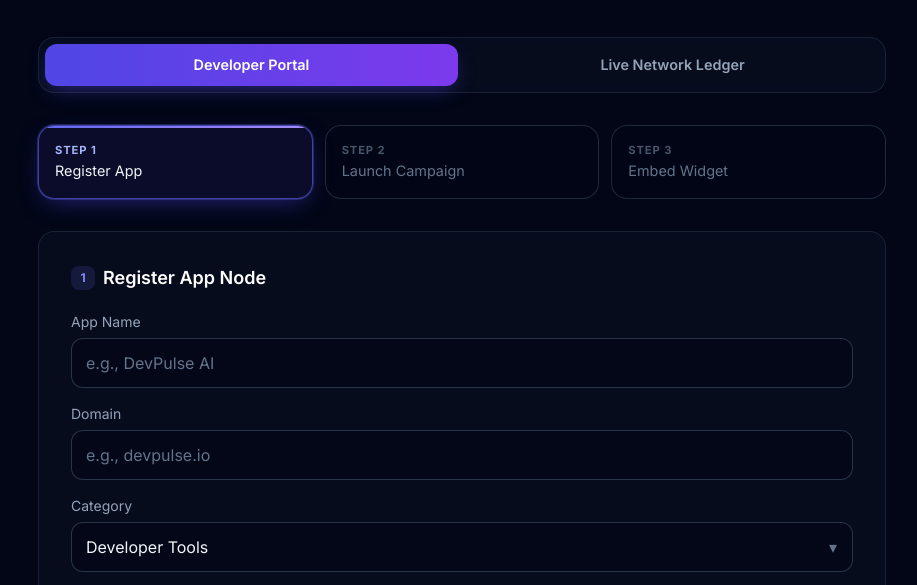
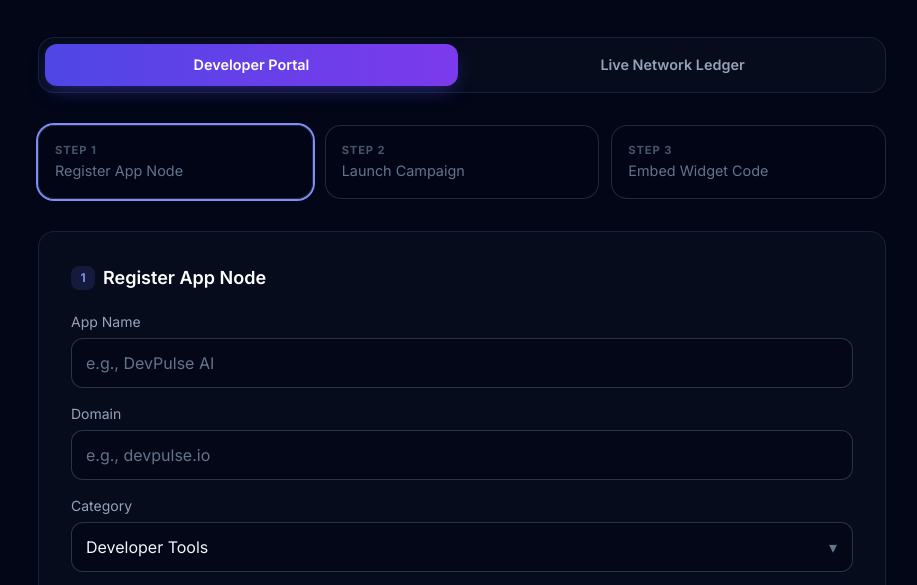
Before and after one commit to INVESTORRBEN/aen-backend, a website: page index.html in a window 1280 px wide. Shown: the part 199-784 px from the top of the page, without its empty margins (178-1095 px from the left). Drawn offline with nearby package versions, Linux system fonts and the light colour scheme.

Commit message:
Update index.html

```diff
--- a/index.html
+++ b/index.html
@@ -8,8 +8,6 @@
   <link href="https://fonts.googleapis.com/css2?family=Inter:wght@300;400;500;600;700;800&display=swap" rel="stylesheet">
   <style>
     body { font-family: 'Inter', sans-serif; }
-
-    /* ===== JS-coupled state classes (kept identical selectors) ===== */
 
     /* Pill tab switcher */
     .tab-btn {
@@ -84,7 +82,7 @@
       background: linear-gradient(to right, #6366f1, #a78bfa);
     }
 
-    /* Buttons (className replaced by JS on copy btn, so kept in CSS) */
+    /* Buttons */
     .btn {
       width: 100%;
       padding: 12px 20px;
@@ -117,7 +115,7 @@
     .btn-secondary:hover { background: rgba(30, 41, 59, 0.8); box-shadow: none; }
     .btn-secondary:disabled { background: rgba(15, 23, 42, 0.4); color: #475569; border: 1px dashed rgba(51, 65, 85, 0.8); }
 
-    /* Button spinner (white on gradient) */
+    /* Spinner */
     .spinner {
       width: 16px;
       height: 16px;
@@ -177,7 +175,7 @@
       to { background-position: -200% 0; }
     }
 
-    /* Category badge in ledger */
+    /* Category badge */
     .cat-badge {
       display: inline-block;
       padding: 3px 10px;
@@ -251,15 +249,17 @@
 
   <!-- PORTAL TAB -->
   <div id="portal" class="tab-content active">
-    <!-- Step Flow -->
+    <!-- Step Flow Indicators -->
     <div class="flex flex-col sm:flex-row gap-3 mb-8">
-      <a href="#step1-card" class="step-item active" id="step1-indicator"><strong>Step 1</strong>Register App</a>
+      <a href="#step1-card" class="step-item" id="step1-indicator"><strong>Step 1</strong>Register App Node</a>
       <a href="#step2-card" class="step-item" id="step2-indicator"><strong>Step 2</strong>Launch Campaign</a>
-      <a href="#step3-card" class="step-item" id="step3-indicator"><strong>Step 3</strong>Embed Widget</a>
+      <a href="#step3-card" class="step-item" id="step3-indicator"><strong>Step 3</strong>Embed Widget Code</a>
     </div>
 
+    <!-- Responsive Stacked Step Cards Below -->
+    <div class="space-y-6">
       <!-- 1. Register -->
-    <div id="step1-card" class="bg-slate-900/40 border border-slate-800/80 backdrop-blur-md rounded-2xl p-6 md:p-8 mb-6 scroll-mt-6">
+      <div id="step1-card" class="bg-slate-900/40 border border-slate-800/80 backdrop-blur-md rounded-2xl p-6 md:p-8 scroll-mt-6">
         <h2 class="text-lg font-semibold text-white mb-5 flex items-center gap-2">
           <span class="w-6 h-6 rounded-lg bg-indigo-500/15 text-indigo-400 text-xs font-bold flex items-center justify-center">1</span>
           Register App Node
@@ -290,7 +290,7 @@
       </div>
 
       <!-- 2. Launch -->
-    <div id="step2-card" class="bg-slate-900/40 border border-slate-800/80 backdrop-blur-md rounded-2xl p-6 md:p-8 mb-6 scroll-mt-6">
+      <div id="step2-card" class="bg-slate-900/40 border border-slate-800/80 backdrop-blur-md rounded-2xl p-6 md:p-8 scroll-mt-6">
         <h2 class="text-lg font-semibold text-white mb-5 flex items-center gap-2">
           <span class="w-6 h-6 rounded-lg bg-violet-500/15 text-violet-400 text-xs font-bold flex items-center justify-center">2</span>
           Launch Campaign
@@ -345,6 +345,7 @@
         <button class="btn btn-secondary" id="copyBtn" onclick="copyEmbedCode()" disabled>Complete Steps 1 &amp; 2 to Unlock</button>
       </div>
     </div>
+  </div>
 
   <!-- DASHBOARD TAB -->
   <div id="dashboard" class="tab-content">
@@ -389,6 +390,38 @@
       document.getElementById('campApiKey').value = savedKey;
       document.getElementById('step2-indicator').classList.add('active');
     }
+
+    // --- Active Scroll-Tracking Intersection Observer ---
+    const stepCards = document.querySelectorAll("#portal .scroll-mt-6");
+    const indicators = {
+      "step1-card": document.getElementById("step1-indicator"),
+      "step2-card": document.getElementById("step2-indicator"),
+      "step3-card": document.getElementById("step3-indicator")
+    };
+
+    const observerOptions = {
+      root: null,
+      rootMargin: "-20% 0px -50% 0px",
+      threshold: 0
+    };
+
+    const observer = new IntersectionObserver((entries) => {
+      entries.forEach(entry => {
+        if (entry.isIntersecting) {
+          const cardId = entry.target.id;
+          Object.keys(indicators).forEach(id => {
+            if (indicators[id]) {
+              indicators[id].classList.remove("ring-2", "ring-indigo-400");
+            }
+          });
+          if (indicators[cardId]) {
+            indicators[cardId].classList.add("ring-2", "ring-indigo-400");
+          }
+        }
+      });
+    }, observerOptions);
+
+    stepCards.forEach(card => observer.observe(card));
   });
 
   function saveApiKeyInput(key) {
@@ -400,7 +433,6 @@
     }
   }
 
-  // --- Button loading helper (spinner + restore) ---
   function setButtonLoading(btn, isLoading, loadingText) {
     if (isLoading) {
       btn.dataset.originalText = btn.textContent;
```
Lines whose indentation alone changed are shown as unchanged.
